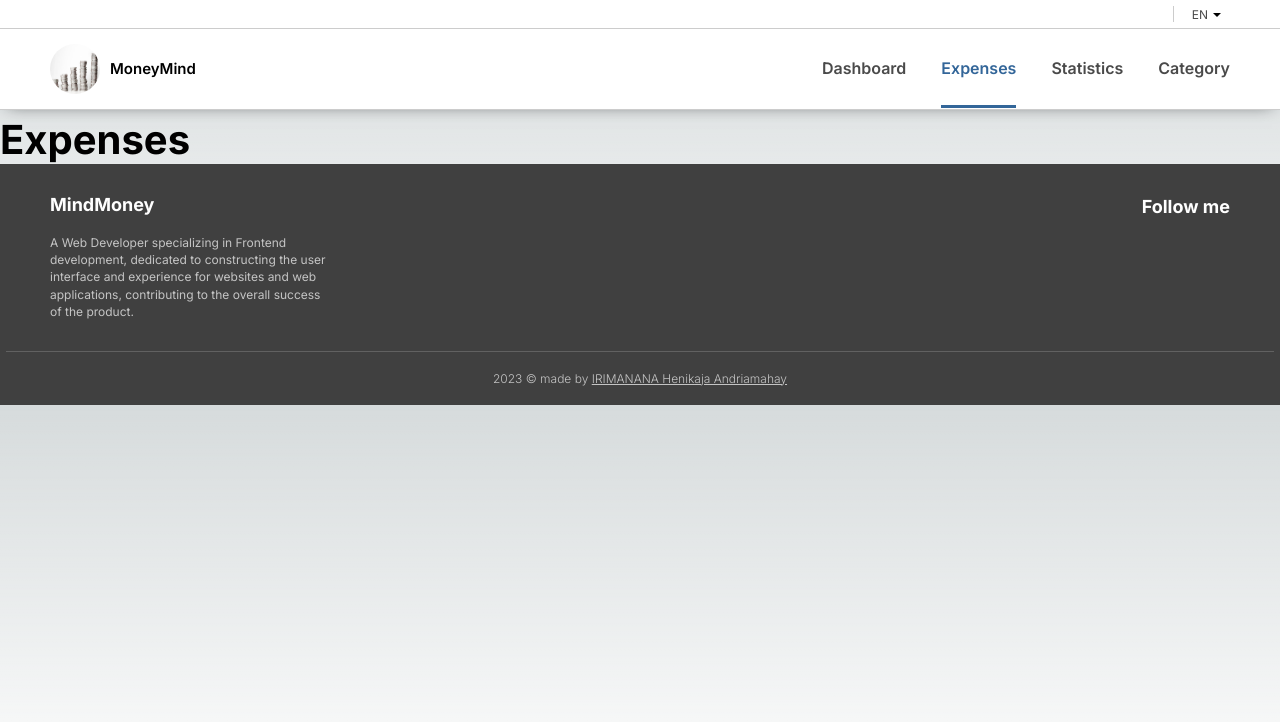
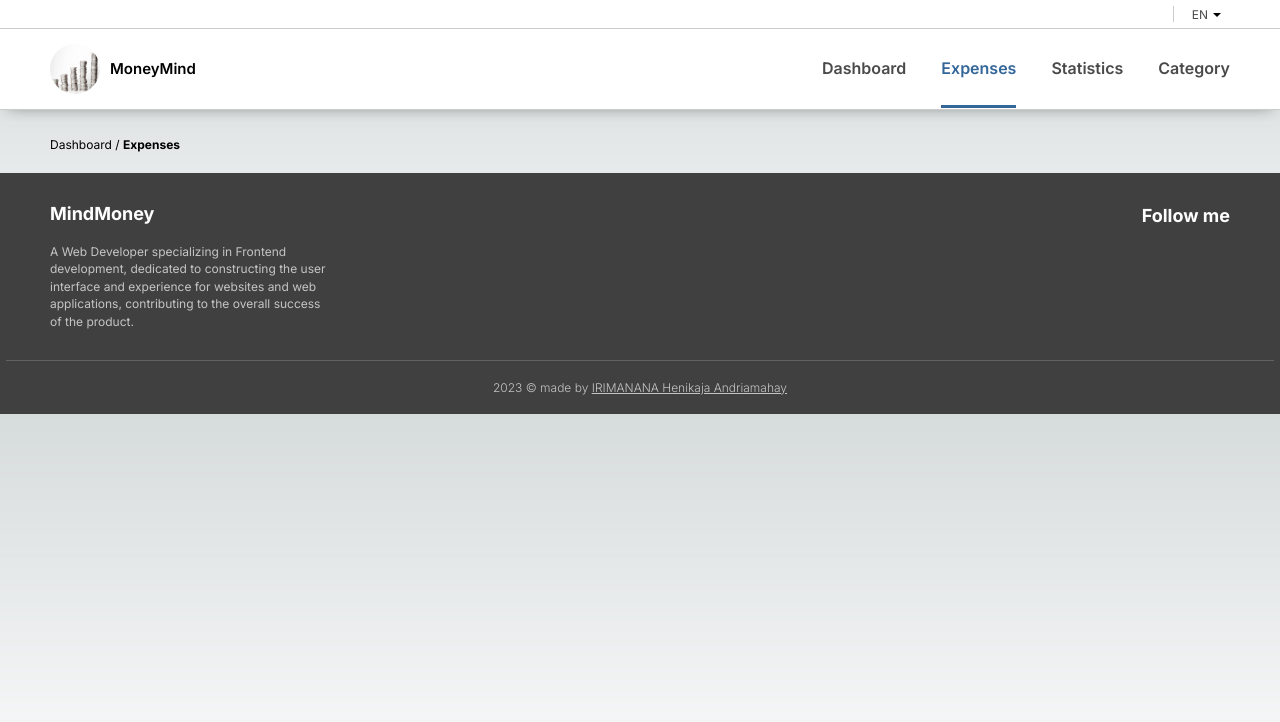
Before and after one commit to Andriamahay11master/money-mind, a Next.js app: page /expenses in a window 1280 px wide. Shown: the top 722 px of the page. Built offline with nearby package versions, Linux system fonts and the light colour scheme.

Commit message:
add breadcrumb

```diff
--- a/public/locales/en/translation.json
+++ b/public/locales/en/translation.json
@@ -80,5 +80,9 @@
       "2":{
         "title": "Remaining balance"
       }
+    },
+    "breadcrumb":{
+      "home": "Dashboard",
+      "expenses": "Expenses"
     }
   }
--- a/public/locales/fr/translation.json
+++ b/public/locales/fr/translation.json
@@ -80,6 +80,10 @@
       "2":{
         "title": "Solde restante"
       }
+    },
+    "breadcrumb":{
+      "home": "Tableau de bord",
+      "expenses": "Mes Dépenses"
     }
 
   }
--- a/src/app/expenses/page.tsx
+++ b/src/app/expenses/page.tsx
@@ -5,6 +5,7 @@ import { useTranslation } from 'next-i18next';
 import './page.scss'
 import * as React from 'react';
 import Footer from '@/src/components/footer/Footer';
+import Breadcrumb from '@/src/components/breadcrumb/Breadcrumb';
 
 export default function Expenses() {
     const { t } = useTranslation('translation');
@@ -36,11 +37,25 @@ export default function Expenses() {
     copyright: `${t('footer.copyright')}`,
   }
 
+  //data Breadcrumb
+  const itemsBreadcrumb = [
+    {
+      label: `${t('breadcrumb.home')}`,
+      path: '/',
+    },
+    {
+      label: `${t('breadcrumb.expenses')}`,
+      path: '/expenses',
+    }
+  ];
+
     return (
         <div>
             <Header linkMenu={dataNav}/>
             <main className='main-page'>
-                <h1>Expenses</h1>
+                <div className="container">
+                    <Breadcrumb items={itemsBreadcrumb}/>
+                </div>
             </main>
             <Footer {...dataFooter}/>
         </div>
--- a/src/assets/scss/common/_global.scss
+++ b/src/assets/scss/common/_global.scss
@@ -150,25 +150,11 @@ h4, .title-h4{
   @include max(768px){
     padding: 30px 0;
   }
-  .about-block{
-    display: grid;
-    grid-template-columns: repeat(2, 1fr);
-    grid-gap: 50px;
-    @include max(768px){
-      grid-template-columns: 100%;
-      grid-gap: 30px;
-    }
-  }
-
-  .project-block{
-
-  }
-}
-
-.listKpi{
+  &.listKpi{
     display: grid;
     column-gap: 25px;
     grid-template-columns: repeat(4, 1fr);
+    padding: 30px 0;
     @include max(1200px){
       grid-template-columns: repeat(3, 1fr);
     }
@@ -180,3 +166,4 @@ h4, .title-h4{
       row-gap: 20px;
     }
   }
+}
--- /dev/null
+++ b/src/components/breadcrumb/Breadcrumb.tsx
@@ -0,0 +1,36 @@
+import { ReactNode, useId } from 'react';
+import Link from 'next/link';
+import './breadcrumb.scss';
+
+export type CrumbItem = {
+  label: ReactNode;
+  path: string;
+};
+export type BreadcrumbProps = {
+  items: CrumbItem[];
+};
+
+export default function Breadcrumb({ items }: BreadcrumbProps) {
+  const id = useId();
+
+  return (
+    <div className='breadcrumb-container'>
+      {items.map((crumb, i) => {
+        const isLastItem = i === items.length - 1;
+        if (!isLastItem) {
+          return (
+            <span key={`${id}+${i}`} >
+              <Link href={crumb.path} key={`${id}+${i}`} className='breadcrumb-link'>
+                {crumb.label}
+              </Link>
+              {/* separator */}
+              <span className='breadcrumb-separator' key={`${id}-${i}`}> / </span>
+            </span>
+          );
+        } else {
+          return (<span  key={`${id}+${i}`} className='breadcrumb-label' >{crumb.label}</span> )
+        }
+      })}
+    </div>
+  );
+}
--- /dev/null
+++ b/src/components/breadcrumb/breadcrumb.scss
@@ -0,0 +1,17 @@
+.breadcrumb-container {
+    font-size: 12px;
+    margin-top: 20px;
+    margin-bottom: 20px;
+  }
+
+  .breadcrumb-link {
+    font-size: 12px;
+    text-decoration: none;
+    font-weight: 400;
+    color: #000;
+  }
+
+
+  .breadcrumb-label {
+    font-weight: 700;
+  }
```
Also changed, not shown: src/app/page.tsx (+11 -1 lines). Lines whose indentation alone changed are shown as unchanged.
